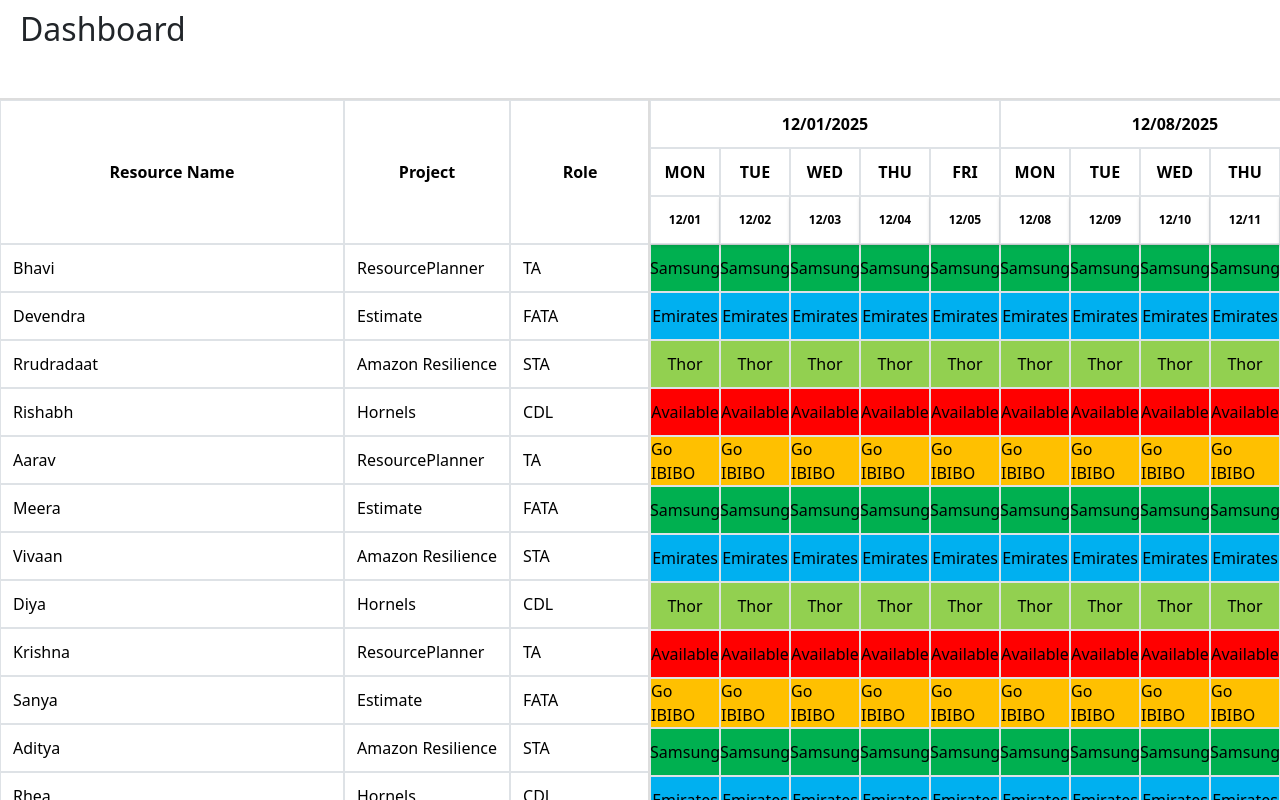
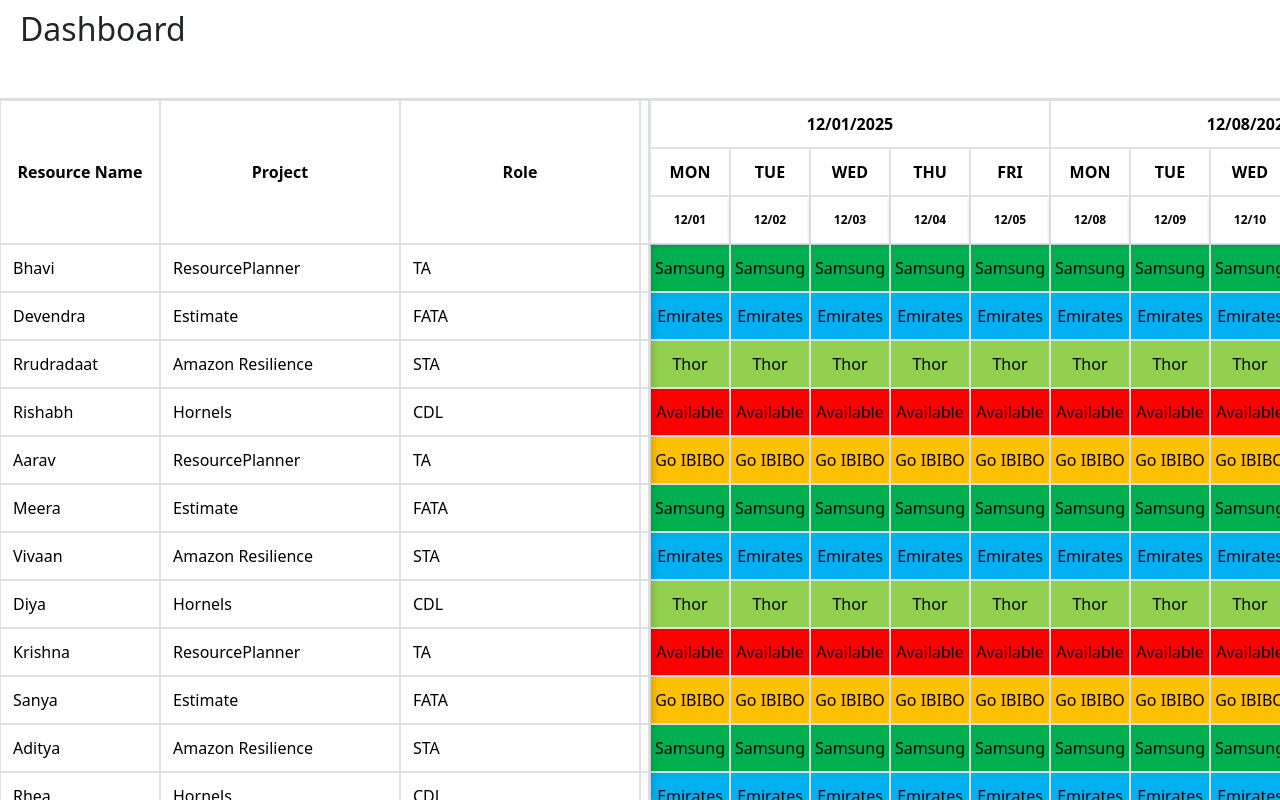
Before and after one commit to Rudradatt/Internship, an Angular app: page / in a window 1280 px wide. Built offline with nearby package versions, Linux system fonts and the light colour scheme.

Commit message:
fix alignment

```diff
--- a/src/app/project-form/project-form.css
+++ b/src/app/project-form/project-form.css
@@ -9,6 +9,7 @@
   height: 100vh;
   display: flex;
   flex-direction: column;
+  overflow: hidden;
 }
 
 /* TOP BAR */
@@ -17,32 +18,41 @@
   padding: 10px 20px;
   background: #fff;
   border-bottom: 2px solid #ddd;
+  flex-shrink: 0;
 }
 
-/* GRID */
+/* GRID WRAPPER */
 .grid-wrapper {
   flex: 1;
   display: flex;
-  overflow: hidden;
+  overflow: hidden; /* ✅ parent must not scroll */
+  min-height: 0;   /* ✅ critical for flex children to respect height */
 }
 
-/* LEFT PANEL */
+/* ✅ LEFT PANEL - frozen like Excel */
 .left-panel {
   width: 650px;
   min-width: 650px;
+  max-width: 650px;
+  flex-shrink: 0;
   overflow-y: auto;
-  overflow-x: auto;
+  overflow-x: auto;        /* ✅ changed from hidden to auto */
   border-right: 2px solid #ddd;
+  position: relative;
+  z-index: 2;
+  box-shadow: 4px 0 6px rgba(0, 0, 0, 0.12);
 }
 
 .resource-table {
-  width: max-content;
+  width: 100%;
+  table-layout: fixed;
 }
 
-/* RIGHT PANEL */
+/* ✅ RIGHT PANEL - scrollable both ways */
 .right-panel {
   flex: 1;
-  overflow: auto;
+  overflow-x: auto;        /* ✅ horizontal scroll */
+  overflow-y: auto;        /* ✅ vertical scroll */
   position: relative;
 }
 
@@ -51,17 +61,11 @@
   margin-bottom: 0 !important;
 }
 
-/* ✅ CRITICAL FIX: border-collapse breaks sticky in all browsers */
+/* ✅ CRITICAL: border-collapse breaks sticky in all browsers */
 table {
   border-collapse: separate;
   border-spacing: 0;
   table-layout: fixed;
-}
-
-/* HEADERS */
-.resource-table th,
-.weekly-grid th {
-  white-space: nowrap;
 }
 
 /* COMMON CELL STYLE */
@@ -71,7 +75,7 @@
   padding: 0 !important;
   vertical-align: middle !important;
   box-sizing: border-box;
-  border: 1px solid #dee2e6; /* ✅ manual borders since border-collapse is removed */
+  border: 1px solid #dee2e6;
 }
 
 /* FORCE SAME HEIGHT EVERYWHERE */
@@ -80,7 +84,7 @@
   height: 48px !important;
 }
 
-/* LEFT TABLE IMPROVEMENTS */
+/* LEFT TABLE */
 .resource-table th,
 .resource-table td {
   padding: 0 12px !important;
@@ -89,15 +93,17 @@
   text-overflow: ellipsis;
 }
 
-/* COLUMN WIDTHS */
+/* COLUMN WIDTHS - LEFT */
 .resource-table th:first-child,
 .resource-table td:first-child {
-  min-width: 344px;
+  min-width: 160px;
+  width: 160px;
 }
 
 .resource-table th,
 .resource-table td {
-  min-width: 140px;
+  min-width: 240px;
+  width: 240px;
 }
 
 /* ALIGNMENT */
@@ -141,16 +147,17 @@
   border: 1px solid transparent !important;
 }
 
-/* RIGHT GRID WIDTH */
+/* ✅ RIGHT GRID - fixed cell widths for Excel feel */
 .weekly-grid {
   width: max-content;
+  min-width: 100%;
 }
 
 .weekly-grid th,
 .weekly-grid td {
-  width: 70px;
-  min-width: 70px;
-  max-width: 70px;
+  width: 80px;
+  min-width: 80px;
+  max-width: 80px;
 }
 
 /* DATE TEXT */
@@ -158,11 +165,31 @@
   font-size: 12px;
 }
 
-/* SCROLLBAR */
-.left-panel::-webkit-scrollbar,
+/* SCROLLBAR - always visible like Excel */
+.left-panel::-webkit-scrollbar {
+  width: 8px;
+  height: 8px;             /* ✅ changed from 0px to 8px */
+}
+
 .right-panel::-webkit-scrollbar {
-  width: 6px;
-  height: 6px;
+  width: 8px;
+  height: 8px; /* ✅ show both scrollbars on right */
+}
+
+.left-panel::-webkit-scrollbar-track,
+.right-panel::-webkit-scrollbar-track {
+  background: #f1f1f1;
+}
+
+.left-panel::-webkit-scrollbar-thumb,
+.right-panel::-webkit-scrollbar-thumb {
+  background: #c1c1c1;
+  border-radius: 4px;
+}
+
+.left-panel::-webkit-scrollbar-thumb:hover,
+.right-panel::-webkit-scrollbar-thumb:hover {
+  background: #a8a8a8;
 }
 
 /* HOVER EFFECT */
@@ -181,7 +208,7 @@
   position: sticky;
   top: 0;
   z-index: 14;
-  background: #fff !important; /* ✅ !important ensures colored cells can't bleed through */
+  background: #fff !important;
   isolation: isolate;
 }
 
@@ -232,8 +259,13 @@
   isolation: isolate;
 }
 
-/* ✅ Bottom shadow to visually separate header from body */
+/* ✅ Bottom shadow to separate header from body */
 .weekly-grid thead tr:nth-child(3) th,
 .resource-table thead tr:nth-child(3) th {
   box-shadow: 0 2px 4px rgba(0, 0, 0, 0.15);
 }
+
+/* ✅ Left panel drop shadow to show frozen pane effect */
+.left-panel {
+  box-shadow: 4px 0 6px rgba(0, 0, 0, 0.12);
+}
```
Also changed, not shown: src/app/project-form/project-form.ts (+2 -5 lines).
